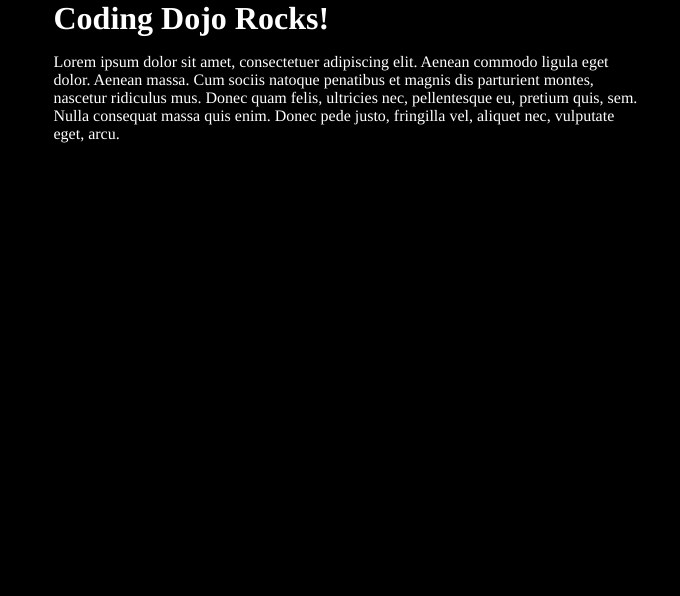
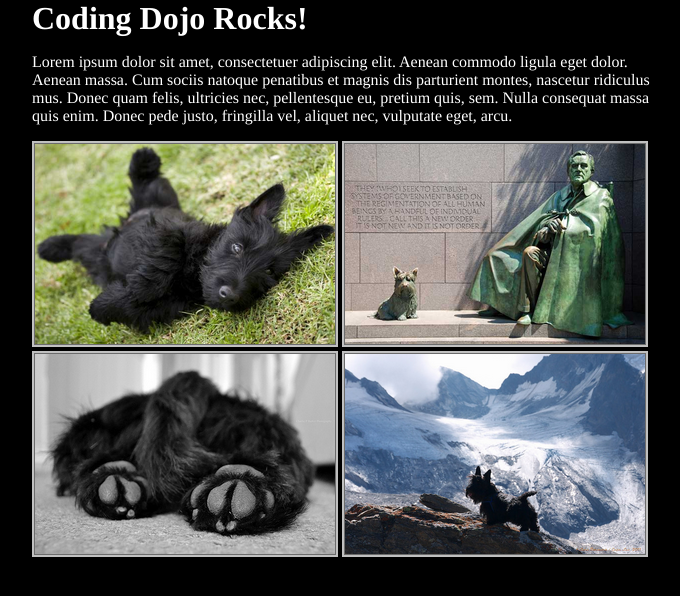
Before and after one commit to Hollyw00d/codingDojoSmallProjects, a PHP site: page / in a window 1280 px wide. Shown: the top 596 px of the page, without its empty margins (294-974 px from the left). Run offline with PHP 8.4, Linux system fonts and the light colour scheme.

Commit message:
images styles, files zipped, project done

```diff
--- a/cs10_terminal-and-git/branching_merging/index.php
+++ b/cs10_terminal-and-git/branching_merging/index.php
@@ -13,9 +13,7 @@
 
         <p>Lorem ipsum dolor sit amet, consectetuer adipiscing elit. Aenean commodo ligula eget dolor. Aenean massa. Cum sociis natoque penatibus et magnis dis parturient montes, nascetur ridiculus mus. Donec quam felis, ultricies nec, pellentesque eu, pretium quis, sem. Nulla consequat massa quis enim. Donec pede justo, fringilla vel, aliquet nec, vulputate eget, arcu.</p>
 
-
-
-
+        <p><img src="images/dog-on-grass.png" alt="here" width="300" height="200" /><img src="images/pres-fdr-with-dog.png" alt="here" width="300" height="200" /><img src="images/dog-on-carpet.png" alt="here" width="300" height="200" /><img src="images/dog-in-front-of-mountain.png" alt="here" width="300" height="200" /></p>
 
     </div>
 
--- a/cs10_terminal-and-git/branching_merging/less/styles.css
+++ b/cs10_terminal-and-git/branching_merging/less/styles.css
@@ -362,7 +362,7 @@ body {
   color: #fff;
 }
 #wrapper {
-  width: 585px;
+  width: 628px;
   margin: 0 auto;
   min-height: 200px;
 }
@@ -370,3 +370,10 @@ h1 {
   padding: 0;
   margin: 0;
 }
+img {
+  display: inline-block;
+  background: #6c6c6c;
+  border: 2px solid #c0c0c0;
+  padding: 1px;
+  margin: 0 4px 0 0;
+}
--- a/cs10_terminal-and-git/branching_merging/less/styles.less
+++ b/cs10_terminal-and-git/branching_merging/less/styles.less
@@ -435,7 +435,7 @@ body {
 }
 
 #wrapper {
-  width: 585px;
+  width: 628px;
   margin: 0 auto;
   min-height: 200px;
 }
@@ -444,3 +444,11 @@ h1 {
   padding: 0;
   margin: 0;
 }
+
+img {
+  display: inline-block;
+  background: #6c6c6c;
+  border: 2px solid #c0c0c0;
+  padding: 1px;
+  margin: 0 4px 0 0;
+}
```
Also changed, not shown: 1 other file.
